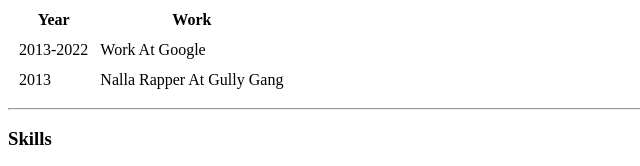
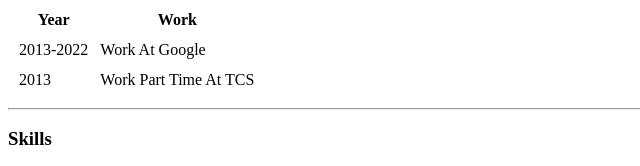
Before and after one commit to theviraj1/cv, a plain HTML site: page index.html in a window 1280 px wide. Shown: the part 381-547 px from the top of the page, 0-640 px from the left. Drawn offline with Linux system fonts and the light colour scheme.

Commit message:
Update index.html

```diff
--- a/index.html
+++ b/index.html
@@ -39,7 +39,7 @@
             </tr>
             <tr>
                 <td>2013</td>
-                <td>Nalla Rapper At Gully Gang</td>
+                <td>Work Part Time At TCS</td>
             </tr>
         </tbody>
         <tfoot>
```
